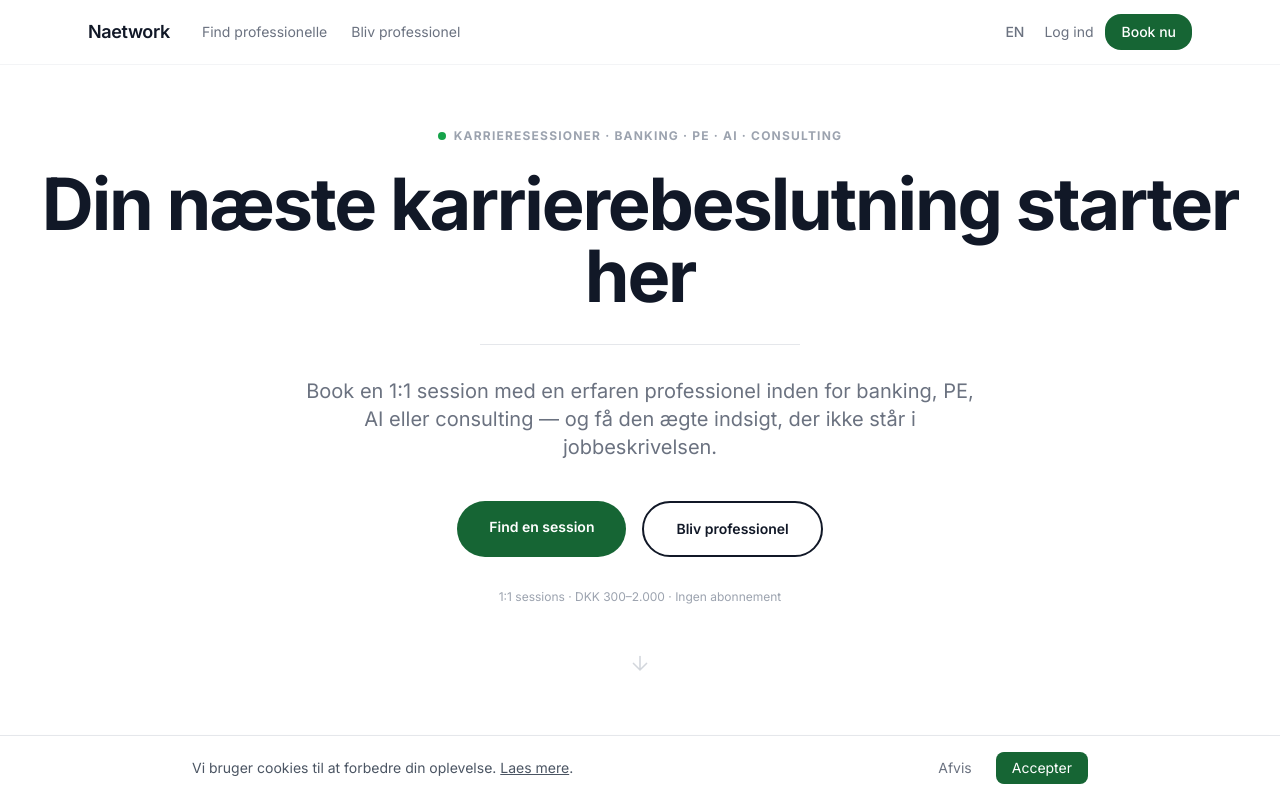
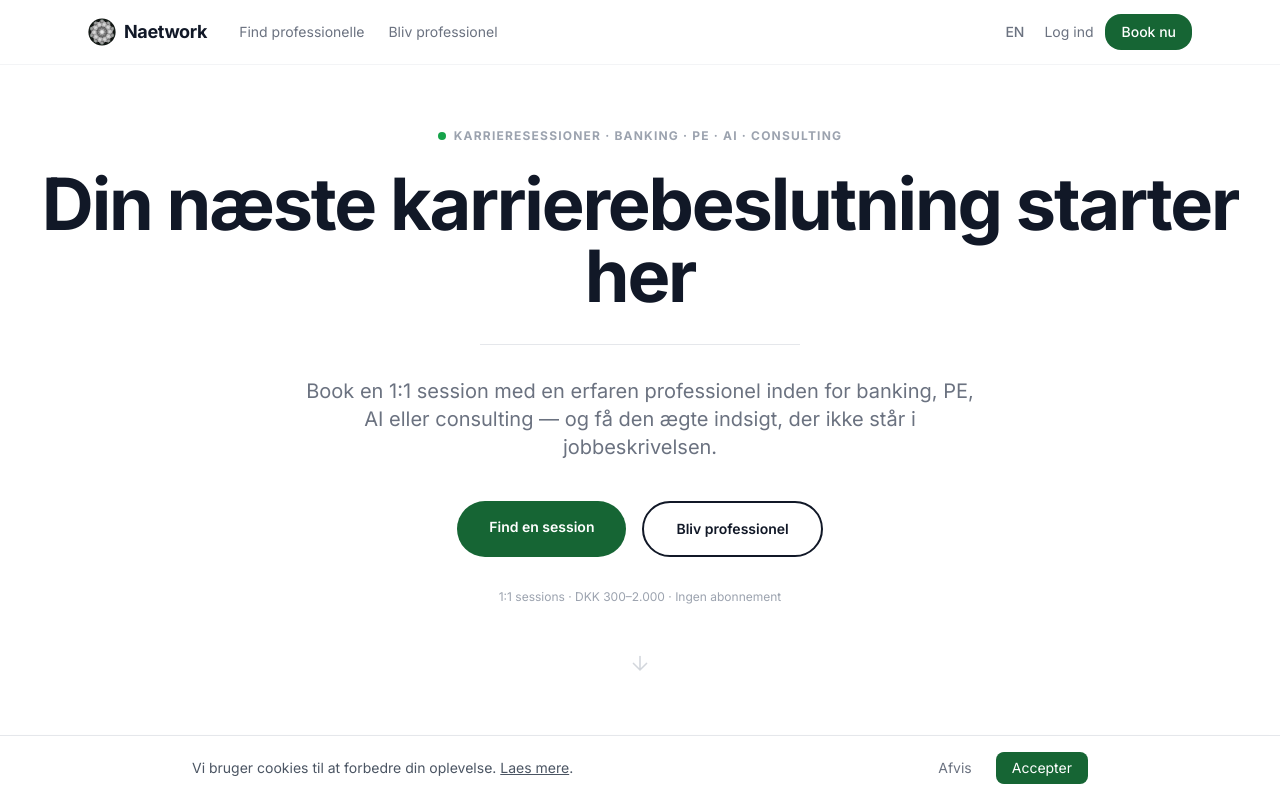
Before and after one commit to mikkelstreet-png/Naetwork, a Next.js app: page / in a window 1280 px wide. Shown: the top 800 px of the page. Built offline with nearby package versions, Linux system fonts and the light colour scheme.

Commit message:
Add inline SVG logo mark to Navbar

```diff
--- a/components/Navbar.tsx
+++ b/components/Navbar.tsx
@@ -12,8 +12,36 @@ export function Navbar() {
     <nav className="fixed top-0 left-0 right-0 z-50 bg-white/95 backdrop-blur border-b border-gray-100">
       <div className="max-w-6xl mx-auto px-6 h-16 flex items-center justify-between gap-8">
         {/* Logo */}
-        <Link href="/" className="font-semibold text-lg text-gray-900 tracking-tight flex-shrink-0">
-          Naetwork
+        <Link href="/" className="flex-shrink-0">
+          <span className="flex items-center gap-2">
+            <svg viewBox="-210 -210 420 420" width="28" height="28" xmlns="http://www.w3.org/2000/svg">
+              <defs>
+                <clipPath id="nav-clip">
+                  <circle r="196"/>
+                </clipPath>
+                <g id="nav-N">
+                  <rect x="-125" y="-150" width="45" height="300"/>
+                  <rect x="80" y="-150" width="45" height="300"/>
+                  <polygon points="-80,-150 -35,-150 80,150 35,150"/>
+                </g>
+              </defs>
+              <circle r="204" fill="#111111"/>
+              <g clipPath="url(#nav-clip)" fill="white">
+                <use href="#nav-N" opacity="0.21" transform="rotate(0)"/>
+                <use href="#nav-N" opacity="0.21" transform="rotate(36)"/>
+                <use href="#nav-N" opacity="0.21" transform="rotate(72)"/>
+                <use href="#nav-N" opacity="0.21" transform="rotate(108)"/>
+                <use href="#nav-N" opacity="0.21" transform="rotate(144)"/>
+                <use href="#nav-N" opacity="0.21" transform="rotate(180)"/>
+                <use href="#nav-N" opacity="0.21" transform="rotate(216)"/>
+                <use href="#nav-N" opacity="0.21" transform="rotate(252)"/>
+                <use href="#nav-N" opacity="0.21" transform="rotate(288)"/>
+                <use href="#nav-N" opacity="0.21" transform="rotate(324)"/>
+              </g>
+              <circle r="188" fill="none" stroke="#166534" strokeWidth="2.5"/>
+            </svg>
+            <span className="font-bold text-lg tracking-tight">Naetwork</span>
+          </span>
         </Link>
 
         {/* Left nav */}
```
